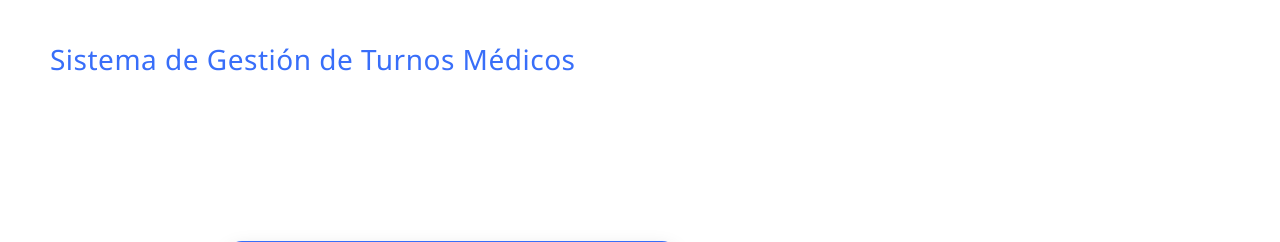
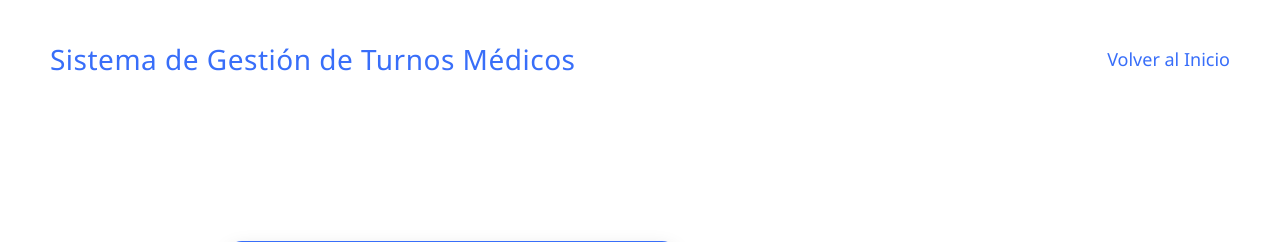
Before and after one commit to LoreMoli22/Sistema_Gestion_Turnos_Medicos, a Django app: page /ingreso-paciente/ in a window 1280 px wide. Shown: the top 242 px of the page. Run offline with Django 5.2, Linux system fonts and the light colour scheme.

Commit message:
se agrego boton volver al inicio en ingreso paciente y profesional

```diff
--- a/turnos/templates/turnos/ingreso_paciente.html
+++ b/turnos/templates/turnos/ingreso_paciente.html
@@ -180,9 +180,11 @@
 </head>
 <body>
 
-    <header>
+     <header style="display: flex; justify-content: space-between; align-items: center;">
         <div class="logo-titulo">Sistema de Gestión de Turnos Médicos</div>
+        <a href="{% url 'inicio' %}" style="color: #386EF9; text-decoration: none; font-size: 18px; font-weight: 500;">Volver al Inicio</a>
     </header>
+
 
 
     <div class="contenedor-principal">
--- a/turnos/templates/turnos/ingreso_profesional.html
+++ b/turnos/templates/turnos/ingreso_profesional.html
@@ -183,8 +183,9 @@
 </head>
 <body>
 
-    <header>
+    <header style="display: flex; justify-content: space-between; align-items: center;">
         <div class="logo-titulo">Sistema de Gestión de Turnos Médicos</div>
+        <a href="{% url 'inicio' %}" style="color: #386EF9; text-decoration: none; font-size: 18px; font-weight: 500;">Volver al Inicio</a>
     </header>
 
 
```
